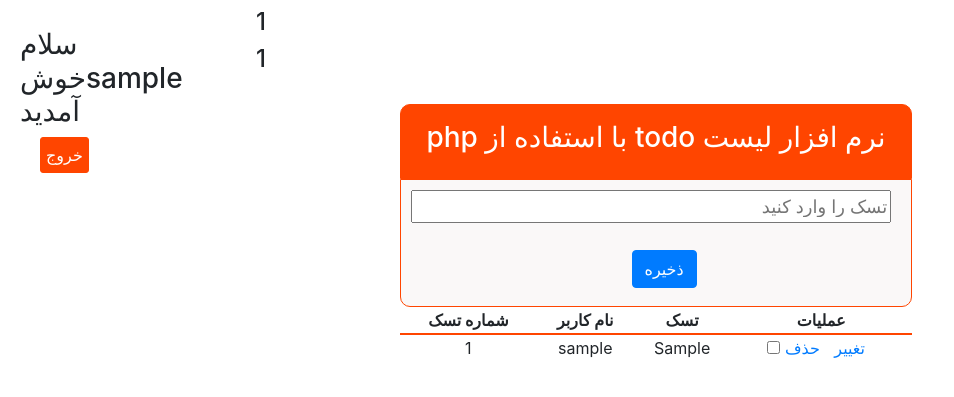
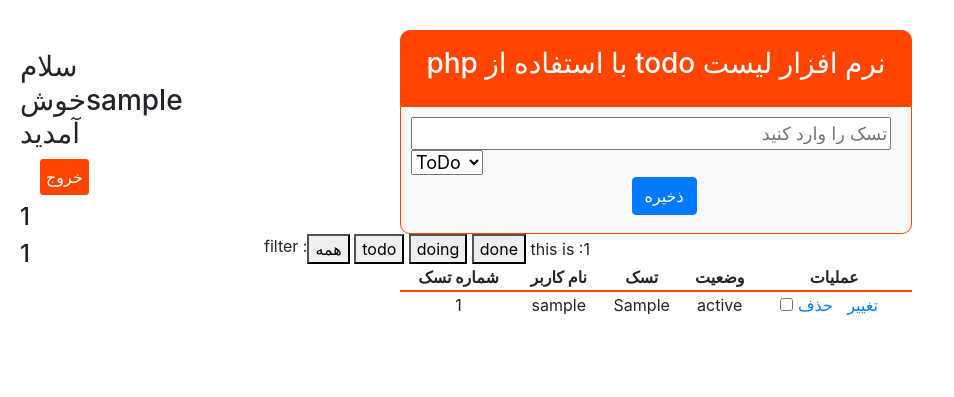
Before and after one commit to farhan-fm/ToDoList, a PHP site: page /tasks.php in a window 1280 px wide. Shown: the top 397 px of the page, without its empty margins (0-954 px from the left). Run offline with PHP 8.4, Linux system fonts and the light colour scheme; the visitor is signed in with stand-in values (Sample User, id 1); tables that the repository leaves empty or names only in its code hold one stand-in row (values such as "Sample post").

Commit message:
some change

```diff
--- a/includes/tasks_auth.php
+++ b/includes/tasks_auth.php
@@ -1,38 +1,43 @@
 <?php
 
-if(isset($_POST['submit-task'])) {
+if (isset($_POST['submit-task'])) {
     $task = $_POST['task'];
+    $task_status = $_POST['status'];
+    $status = substr($task_status, 1, -1);
+    $status = substr($status,2);
+    $status = substr_replace($status ,"",-2);
 
-        $query = "INSERT INTO tasks (user_id, task) VALUES (" . $_SESSION['user_id'] . ", '$task')";
+
+    $query = "INSERT INTO tasks (user_id, task, status) VALUES (" . $_SESSION['user_id'] . ", '$task' , '$status' )";
     var_dump($query);
     $result = mysqli_query($conn, $query);
 
-        if($result) {
+    if ($result) {
         echo $_SESSION['task-message'] = "New task added";
         header("Location: tasks.php");
         exit(0);
     } else {
-            die("Nothing to show".mysqli_error($conn));
+        die("Nothing to show" . mysqli_error($conn));
     }
 }
 
-    if(isset($_POST['logout'])) {
+if (isset($_POST['logout'])) {
     header("Location: logout.php");
 }
 
-    if(isset($_GET['edit_id'])) {
+if (isset($_GET['edit_id'])) {
     header("Location: edit.php");
 }
 
-    if(isset($_GET['delete_id'])) {
+if (isset($_GET['delete_id'])) {
     $task_id = $_GET['delete_id'];
 
     $query = "DELETE FROM tasks WHERE task_id=$task_id";
     $delete_result = mysqli_query($conn, $query);
 
 
-        if(!$delete_result) {
-            die("Nothing!".mysqli_error($conn));
+    if (!$delete_result) {
+        die("Nothing!" . mysqli_error($conn));
     } else {
         $_SESSION['delete'] = "Task Deleted";
         header("Location: tasks.php");
--- a/tasks.php
+++ b/tasks.php
@@ -28,13 +28,9 @@ include "includes/tasks_auth.php";
 
 <form action="tasks.php" method="post" style="width: 20% ; height: 100%">
     <div class="card-body" style="float: left">
-        <h3 style="direction: rtl ; float-displace: block ; position: relative ; alignment: center">سلام <?php echo $_SESSION['username'] ?>خوش آمدید</h3>
+        <h3 style="direction: rtl ; float-displace: block ; position: relative ; alignment: center">
+            سلام <?php echo $_SESSION['username'] ?>خوش آمدید</h3>
         <input class="logout" type="submit" name="logout" value="خروج" style="margin: 0 20px ; position: relative">
-    </div>
-
-
-</form>
-
         <div class="flash-message">
             <?php
             if (isset($_SESSION['success'])) {
@@ -68,6 +64,12 @@ include "includes/tasks_auth.php";
             </h4>
         </div>
 
+    </div>
+
+
+</form>
+
+
 <div class="task-header" style="direction: rtl; padding-top: 16px ; padding-bottom: 16px">
     <h3>نرم افزار لیست todo با استفاده از php</h3>
 </div>
@@ -76,21 +78,52 @@ include "includes/tasks_auth.php";
     <div class="input-group">
         <input class="task-input" type="text" name="task" style="direction: rtl" placeholder="تسک را وارد کنید">
     </div>
+
+
+    <select name="status" type="text" style="float: left">
+        <option value=”todo”>ToDo</option>
+        <option value=”doing”>Doing</option>
+        <option value=”done”>Done</option>
+    </select>
+
     <br/>
-    <input type="submit" style="margin: 0 45%; position: relative" class="btn btn-primary" name="submit-task" value="ذخیره">
+    <input type="submit" style="margin: 0 45%; position: relative" class="btn btn-primary" name="submit-task"
+           value="ذخیره">
+
 </form>
+
+<label for="filter" style="float: left ; direction: ltr ; margin-left: 8px"> filter : </label>
+<button onclick="filter1()" type="button" value="all">همه</button>
+<button onclick="filter2()" type="button" value="todo">todo</button>
+<button onclick="filter3()" type="button" value="doing">doing</button>
+<button onclick="filter4()" type="button" value="done">done</button>
 <table>
     <thead>
     <tr>
         <th>شماره تسک</th>
         <th>نام کاربر</th>
         <th>تسک</th>
+        <th>وضعیت</th>
         <th>عملیات</th>
     </tr>
     </thead>
     <tbody>
     <?php
+
+    $filter = 1;
+
+    $s_query = '';
+    echo "this is :" . $filter;
+    if ($filter == 4) {
+        $s_query = "SELECT * FROM tasks WHERE user_id=" . $_SESSION['user_id'] . " AND status =" . '"done"';
+    } else {
         $s_query = "SELECT * FROM tasks WHERE user_id=" . $_SESSION['user_id'];
+    }
+    //else if ($filter1 == 1) {
+    //    $s_query = "SELECT * FROM tasks WHERE user_id=" . $_SESSION['user_id'];
+    // }
+
+
     $s_result = mysqli_query($conn, $s_query);
 
     $i = 0;
@@ -99,7 +132,7 @@ include "includes/tasks_auth.php";
         $task_id = $row['task_id'];
         $user_id = $row['user_id'];
         $task = $row['task'];
-
+        $task_status = $row['status'];
 
         if ($i <= $task_id) {
             $i++;
@@ -109,6 +142,7 @@ include "includes/tasks_auth.php";
             <td><?php echo $i; ?></td>
             <td><?php echo $_SESSION['username']; ?></td>
             <td><?php echo $task; ?></td>
+            <td><?php echo $task_status; ?></td>
             <div>
                 <td>
                     <input type="checkbox">
@@ -124,4 +158,30 @@ include "includes/tasks_auth.php";
     </tbody>
 </table>
 </body>
+<script
+>
+    function filter1() {
+        <?php
+        $filter = 1;
+        ?>
+    }
+    function filter2() {
+        <?php
+        $filter = 2;
+        ?>
+    }
+
+    function filter3() {
+        <?php
+        $filter = 3;
+        ?>
+    }
+
+    function filter4() {
+        <?php
+        $filter = 4; ?>
+    }
+
+
+</script>
 </html>
```
Lines whose indentation alone changed are shown as unchanged.
